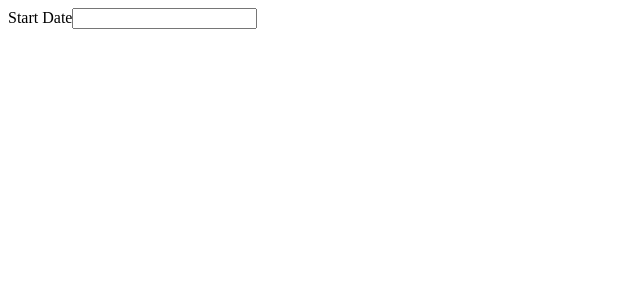
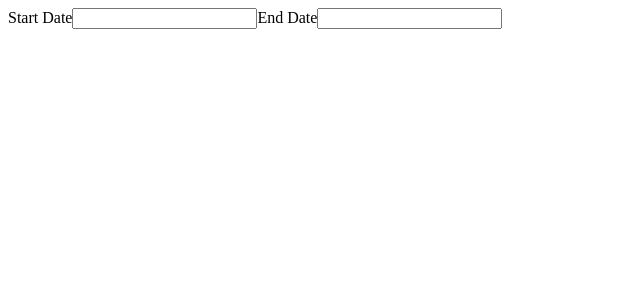
Before and after one commit to shafer949/nyt-article-viewer, a React (Create React App) app: page / in a window 1280 px wide. Shown: the top 300 px of the page, without its empty margins (0-640 px from the left). Built offline with nearby package versions, Linux system fonts and the light colour scheme.

Commit message:
feat: add end date datepicker to SearchForm component and corresponding test

```diff
--- a/src/components/SearchForm.js
+++ b/src/components/SearchForm.js
@@ -10,10 +10,17 @@ class SearchForm extends Component {
             <section>
                 <form className='search-form'>
                     <div className='datepicker-container'>
+
                         <label className='datepicker-startDate-label'>
                             Start Date
                             <DatePicker/>
                         </label>
+
+                        <label className='datepicker-endDate-label'>
+                            End Date
+                            <DatePicker/>
+                        </label>
+
                     </div>
                 </form>
             </section>
```
Also changed, not shown: 1 other file (tests, documents, lock files or other folders).
